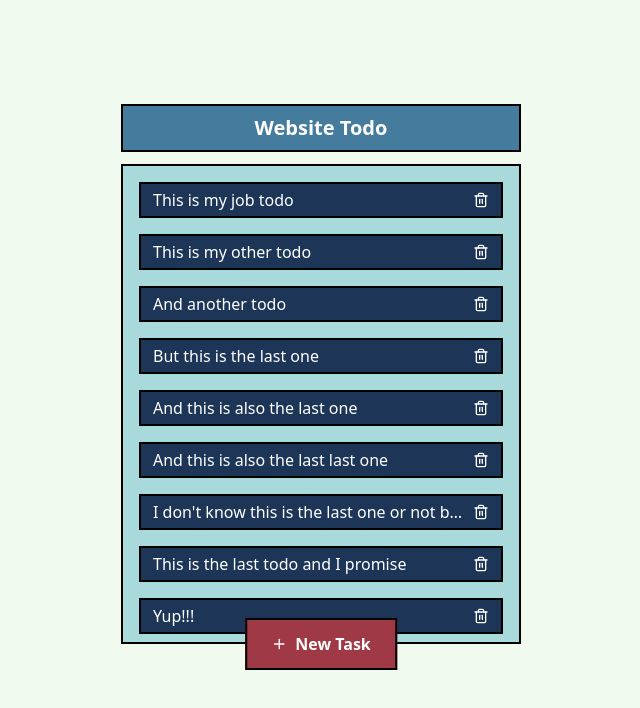
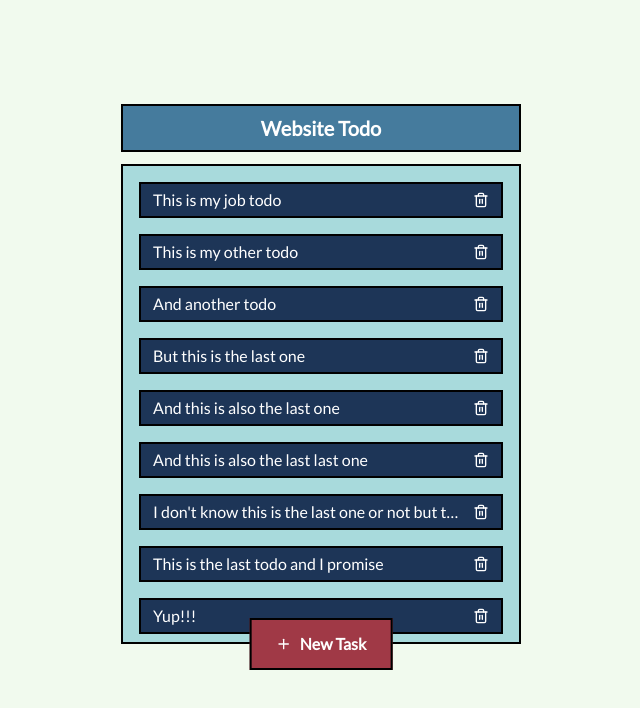
Before and after one commit to tongbaoloc/group1-study-react, a React (Vite) app: page / in a window 1280 px wide. Shown: the top 708 px of the page, without its empty margins (319-959 px from the left). Built offline with nearby package versions, Linux system fonts and the light colour scheme.

Commit message:
Add Lato font

```diff
--- a/index.html
+++ b/index.html
@@ -1,13 +1,17 @@
 <!DOCTYPE html>
 <html lang="en">
+
 <head>
   <meta charset="UTF-8" />
   <link rel="icon" type="image/svg+xml" href="/vite.svg" />
   <meta name="viewport" content="width=device-width, initial-scale=1.0" />
+  <link href="https://fonts.googleapis.com/css2?family=Lato&display=swap" rel="stylesheet">
   <title>Vite + React + TS</title>
 </head>
+
 <body>
   <div id="root"></div>
   <script type="module" src="/src/main.tsx"></script>
 </body>
+
 </html>
--- a/src/App.scss
+++ b/src/App.scss
@@ -1 +1,3 @@
-.App {}
+.App {
+  font-family: 'Lato', sans-serif;
+}
```
Lines whose indentation alone changed are shown as unchanged.
